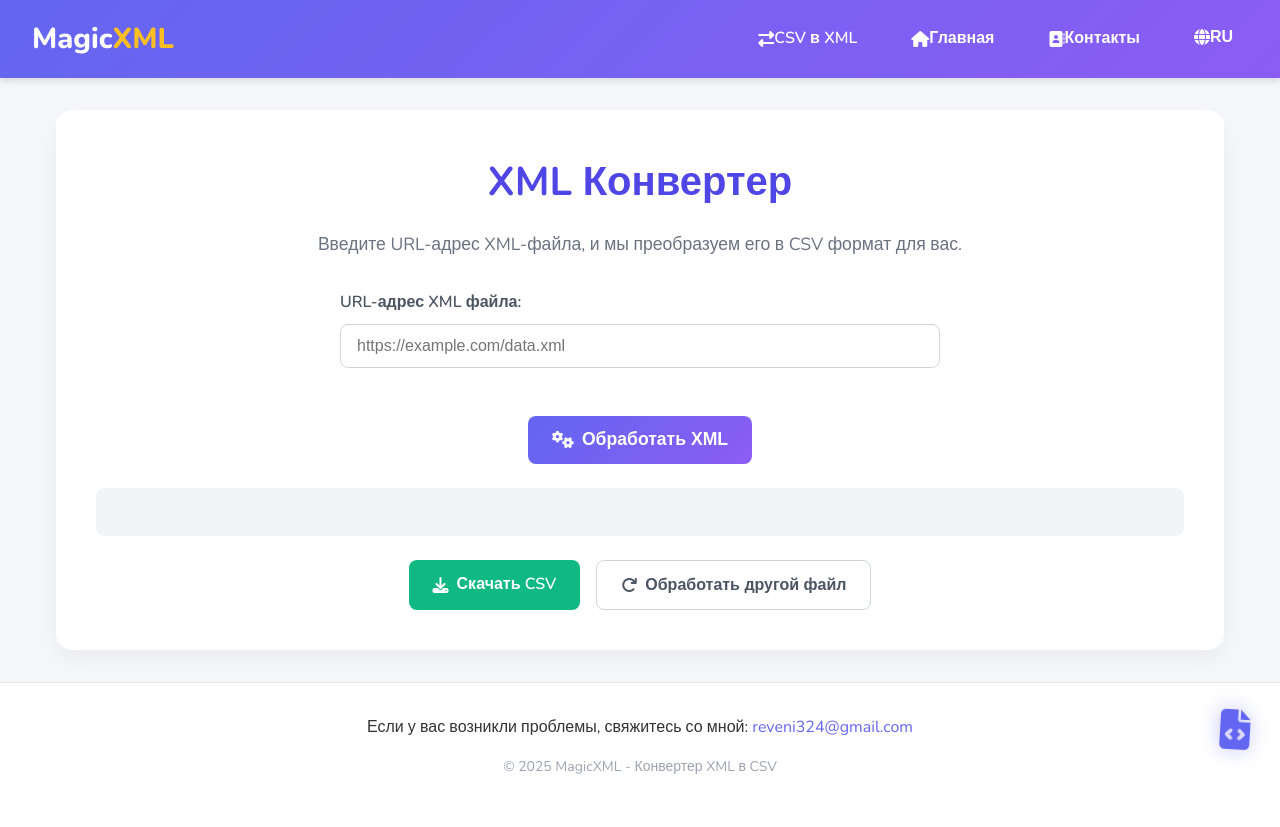
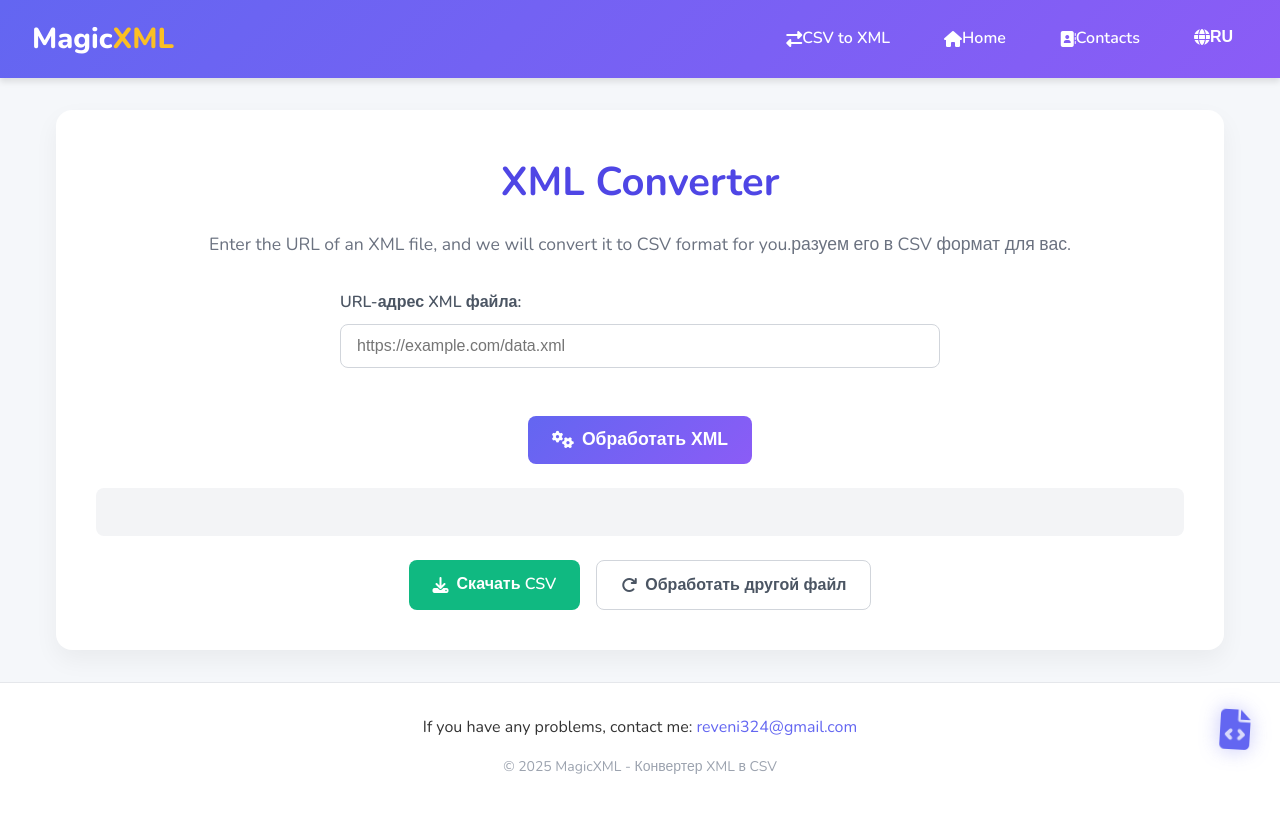
Before and after one commit to Solrikk/MagicXML, a FastAPI app: page / in a window 1280 px wide. Run offline with FastAPI, Linux system fonts and the light colour scheme.

Commit message:
Update index.html

```diff
--- a/templates/index.html
+++ b/templates/index.html
@@ -1,27 +1,53 @@
-
-<!DOCTYPE html>
+<!doctype html>
 <html lang="en">
     <head>
-    <meta charset="UTF-8">
-    <meta http-equiv="X-UA-Compatible" content="IE=edge">
-    <meta name="viewport" content="width=device-width, initial-scale=1.0">
+        <meta charset="UTF-8" />
+        <meta http-equiv="X-UA-Compatible" content="IE=edge" />
+        <meta name="viewport" content="width=device-width, initial-scale=1.0" />
         <title>Magic XML - XML to CSV Converter</title>
-    <link rel="preconnect" href="https://fonts.googleapis.com">
-    <link rel="preconnect" href="https://fonts.gstatic.com" crossorigin>
-    <link href="https://fonts.googleapis.com/css2?family=Nunito:wght@400;600;700;800&display=swap" rel="stylesheet">
-    <link rel="stylesheet" href="/static/css/styles.css">
-    <link rel="stylesheet" href="https://cdnjs.cloudflare.com/ajax/libs/font-awesome/6.4.0/css/all.min.css">
-    <link rel="icon" type="image/png" href="/static/img/favicon.png">
+        <link rel="preconnect" href="https://fonts.googleapis.com" />
+        <link rel="preconnect" href="https://fonts.gstatic.com" crossorigin />
+        <link
+            href="https://fonts.googleapis.com/css2?family=Nunito:wght@400;600;700;800&display=swap"
+            rel="stylesheet"
+        />
+        <link rel="stylesheet" href="/static/css/styles.css" />
+        <link
+            rel="stylesheet"
+            href="https://cdnjs.cloudflare.com/ajax/libs/font-awesome/6.4.0/css/all.min.css"
+        />
+        <link rel="icon" type="image/png" href="/static/img/favicon.png" />
     </head>
     <body>
         <header class="header">
             <div class="logo">Magic<span>XML</span></div>
             <nav class="user-panel">
-            <a href="/csv_to_xml"><i class="fas fa-exchange-alt"></i> <span class="nav-text" data-en="CSV to XML" data-ru="CSV в XML">CSV в XML</span></a>
-            <a href="https://PicTrace.replit.app"><i class="fas fa-home"></i> <span class="nav-text" data-en="Home" data-ru="Главная">Главная</span></a>
-            <a href="https://PicTrace.replit.app"><i class="fas fa-address-book"></i> <span class="nav-text" data-en="Contacts" data-ru="Контакты">Контакты</span></a>
+                <a href="/csv_to_xml"
+                    ><i class="fas fa-exchange-alt"></i>
+                    <span
+                        class="nav-text"
+                        data-en="CSV to XML"
+                        data-ru="CSV в XML"
+                        >CSV to XML</span
+                    ></a
+                >
+                <a href="https://PicTrace.replit.app"
+                    ><i class="fas fa-home"></i>
+                    <span class="nav-text" data-en="Home" data-ru="Главная"
+                        >Home</span
+                    ></a
+                >
+                <a href="https://PicTrace.replit.app"
+                    ><i class="fas fa-address-book"></i>
+                    <span class="nav-text" data-en="Contacts" data-ru="Контакты"
+                        >Contacts</span
+                    ></a
+                >
                 <div class="language-selector">
-                <button id="langToggle"><i class="fas fa-globe"></i> <span id="currentLang">RU</span></button>
+                    <button id="langToggle">
+                        <i class="fas fa-globe"></i>
+                        <span id="currentLang">RU</span>
+                    </button>
                     <div class="language-dropdown">
                         <a href="#" data-lang="en">English</a>
                         <a href="#" data-lang="ru">Русский</a>
@@ -32,40 +58,107 @@
 
         <main class="container">
             <div class="form-container">
-            <h1 class="translate" data-en="XML Converter" data-ru="XML Конвертер">XML Конвертер</h1>
-            <p class="description translate" data-en="Enter the URL of an XML file, and we will convert it to CSV format for you." data-ru="Введите URL-адрес XML-файла, и мы преобразуем его в CSV формат для вас.">Введите URL-адрес XML-файла, и мы преобразуем его в CSV формат для вас.</p>
+                <h1
+                    class="translate"
+                    data-en="XML Converter"
+                    data-ru="XML Конвертер"
+                >
+                    XML Converter
+                </h1>
+                <p
+                    class="description translate"
+                    data-en="Enter the URL of an XML file, and we will convert it to CSV format for you."
+                    data-ru="Введите URL-адрес XML-файла, и мы преобразуем его в CSV формат для вас."
+                >
+                    Enter the URL of an XML file, and we will convert it to CSV format for you.разуем его в CSV
+                    формат для вас.
+                </p>
 
                 <form id="linkForm" class="input-form">
                     <div class="input-group">
-                    <label for="linkUrl" class="translate" data-en="XML file URL:" data-ru="URL-адрес XML файла:">URL-адрес XML файла:</label>
-                    <input type="text" id="linkUrl" name="linkUrl" placeholder="https://example.com/data.xml" required>
+                        <label
+                            for="linkUrl"
+                            class="translate"
+                            data-en="XML file URL:"
+                            data-ru="URL-адрес XML файла:"
+                            >URL-адрес XML файла:</label
+                        >
+                        <input
+                            type="text"
+                            id="linkUrl"
+                            name="linkUrl"
+                            placeholder="https://example.com/data.xml"
+                            required
+                        />
                     </div>
                     <button type="submit" class="submit-button">
-                    <i class="fas fa-cogs"></i> <span class="translate" data-en="Process XML" data-ru="Обработать XML">Обработать XML</span>
+                        <i class="fas fa-cogs"></i>
+                        <span
+                            class="translate"
+                            data-en="Process XML"
+                            data-ru="Обработать XML"
+                            >Обработать XML</span
+                        >
                     </button>
                 </form>
 
                 <div id="processingDiv" class="processing">
                     <div class="spinner"></div>
-                <p class="translate" data-en="Processing your XML file..." data-ru="Обработка вашего XML файла...">Обработка вашего XML файла...</p>
+                    <p
+                        class="translate"
+                        data-en="Processing your XML file..."
+                        data-ru="Обработка вашего XML файла..."
+                    >
+                        Обработка вашего XML файла...
+                    </p>
                 </div>
 
                 <div id="resultDiv" class="result"></div>
 
                 <div class="actions">
                     <a href="#" id="downloadLink" class="download-button">
-                    <i class="fas fa-download"></i> <span class="translate" data-en="Download CSV" data-ru="Скачать CSV">Скачать CSV</span>
+                        <i class="fas fa-download"></i>
+                        <span
+                            class="translate"
+                            data-en="Download CSV"
+                            data-ru="Скачать CSV"
+                            >Скачать CSV</span
+                        >
                     </a>
-                <button id="anotherProcessButton" class="another-button" onclick="resetForm()">
-                    <i class="fas fa-redo"></i> <span class="translate" data-en="Process another file" data-ru="Обработать другой файл">Обработать другой файл</span>
+                    <button
+                        id="anotherProcessButton"
+                        class="another-button"
+                        onclick="resetForm()"
+                    >
+                        <i class="fas fa-redo"></i>
+                        <span
+                            class="translate"
+                            data-en="Process another file"
+                            data-ru="Обработать другой файл"
+                            >Обработать другой файл</span
+                        >
                     </button>
                 </div>
             </div>
         </main>
 
         <footer>
-        <p id="contactInfo" class="translate" data-en="If you have any problems, contact me:" data-ru="Если у вас возникли проблемы, свяжитесь со мной:">Если у вас возникли проблемы, свяжитесь со мной: <a href="mailto:reveni324@gmail.com">reveni324@gmail.com</a></p>
-        <p class="copyright translate" data-en="© 2023 MagicXML - XML to CSV Converter" data-ru="© 2023 MagicXML - Конвертер XML в CSV">© 2025 MagicXML - Конвертер XML в CSV</p>
+            <p
+                id="contactInfo"
+                class="translate"
+                data-en="If you have any problems, contact me:"
+                data-ru="Если у вас возникли проблемы, свяжитесь со мной:"
+            >
+                If you have any problems, contact me:
+                <a href="mailto:reveni324@gmail.com">reveni324@gmail.com</a>
+            </p>
+            <p
+                class="copyright translate"
+                data-en="© 2023 MagicXML - XML to CSV Converter"
+                data-ru="© 2023 MagicXML - Конвертер XML в CSV"
+            >
+                © 2025 MagicXML - Конвертер XML в CSV
+            </p>
             <div class="floating-icon"><i class="fas fa-file-code"></i></div>
         </footer>
 
```
Lines whose indentation alone changed are shown as unchanged.
